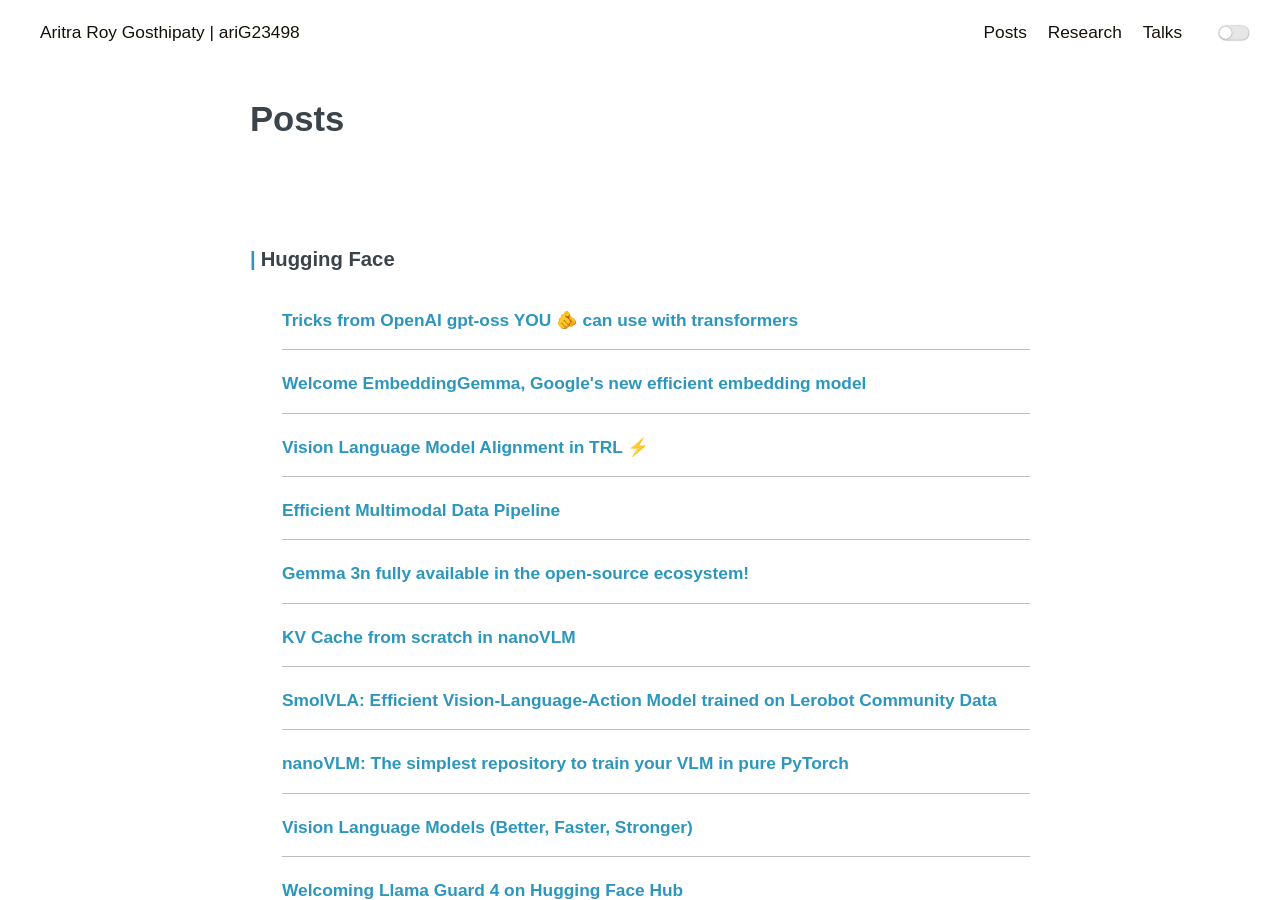
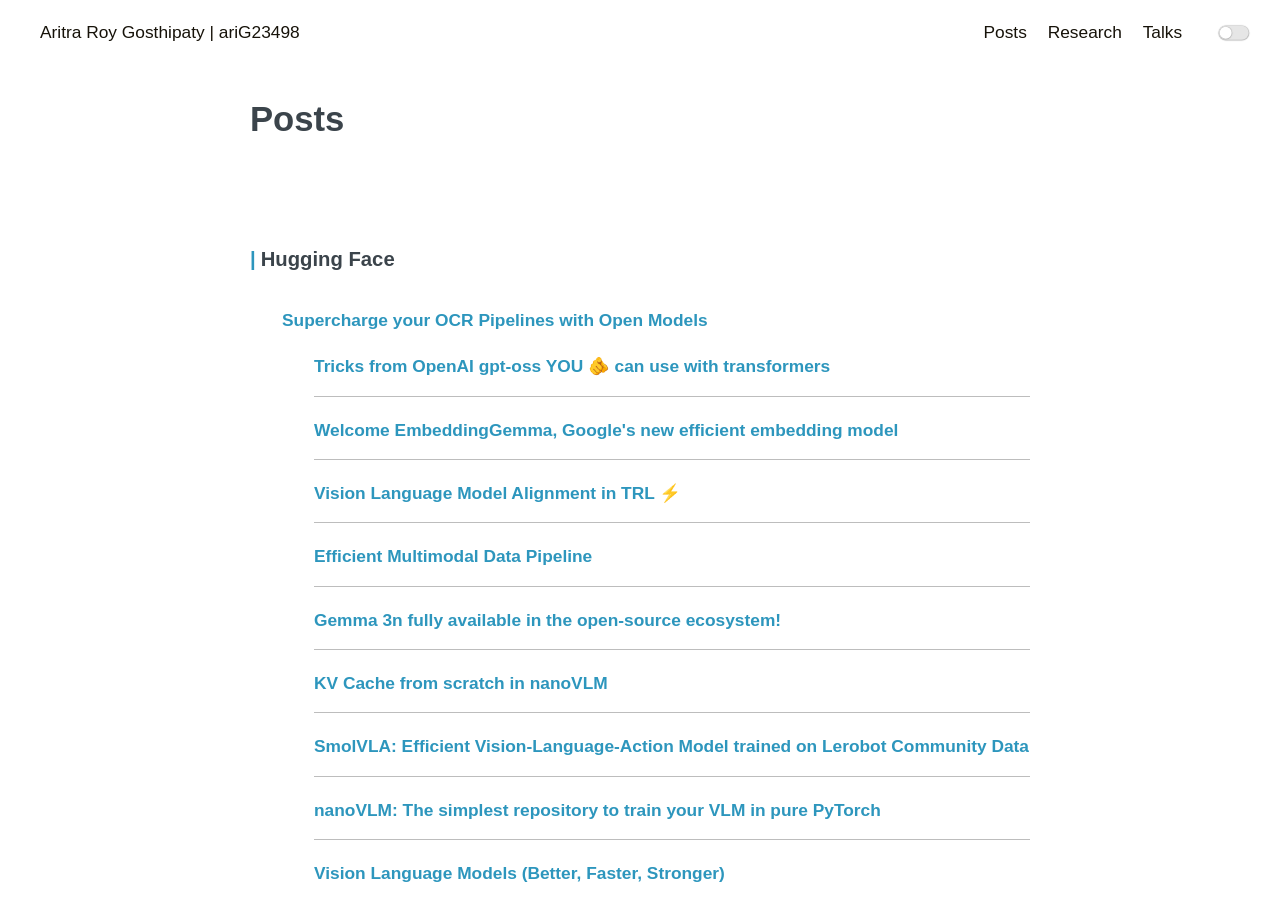
Before and after one commit to ariG23498/ariG23498.github.io, a Jekyll site: the page built from blogs.md, in a window 1280 px wide and 900 px high. Built offline with Jekyll 4.4.1, drawn with Linux system fonts in a browser that asks for light colours.

Commit message:
Add blog link for OCR models on Hugging Face
Added a new blog link to Hugging Face's OCR models.

```diff
--- a/blogs.md
+++ b/blogs.md
@@ -7,6 +7,8 @@ permalink: /posts
 <div class="main">
    <div class="post-wrap archive">
       <h3>Hugging Face</h3>
+      <article class="archive-item">
+         <a class="archive-item-link" href="https://huggingface.co/blog/ocr-open-models" target="_blank" rel="noopener noreferrer">Supercharge your OCR Pipelines with Open Models</a>
       <article class="archive-item">
          <a class="archive-item-link" href="https://huggingface.co/blog/faster-transformers" target="_blank" rel="noopener noreferrer">Tricks from OpenAI gpt-oss YOU 🫵 can use with transformers</a>
       </article>
```
